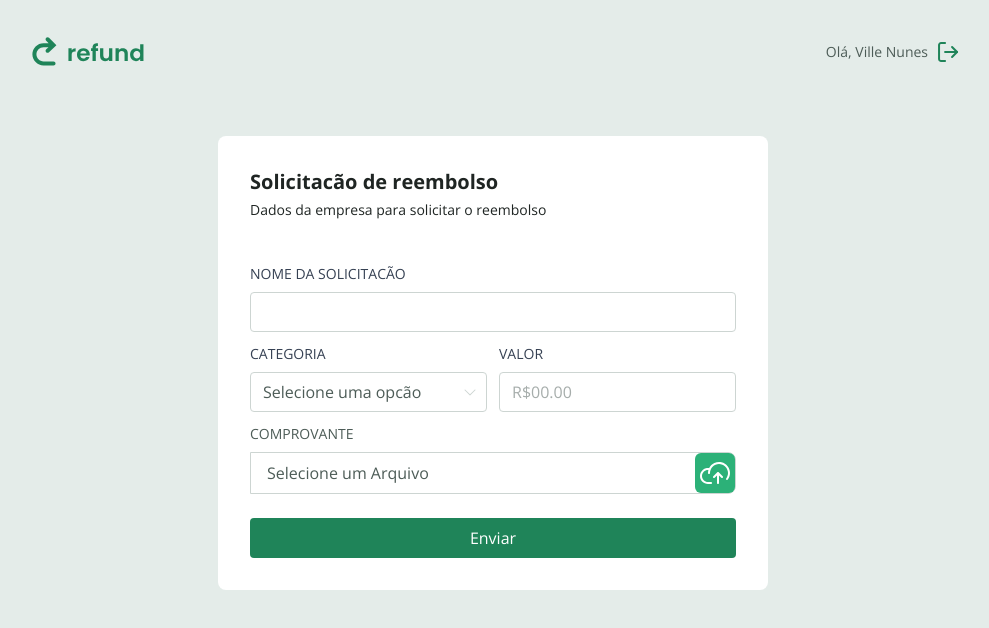
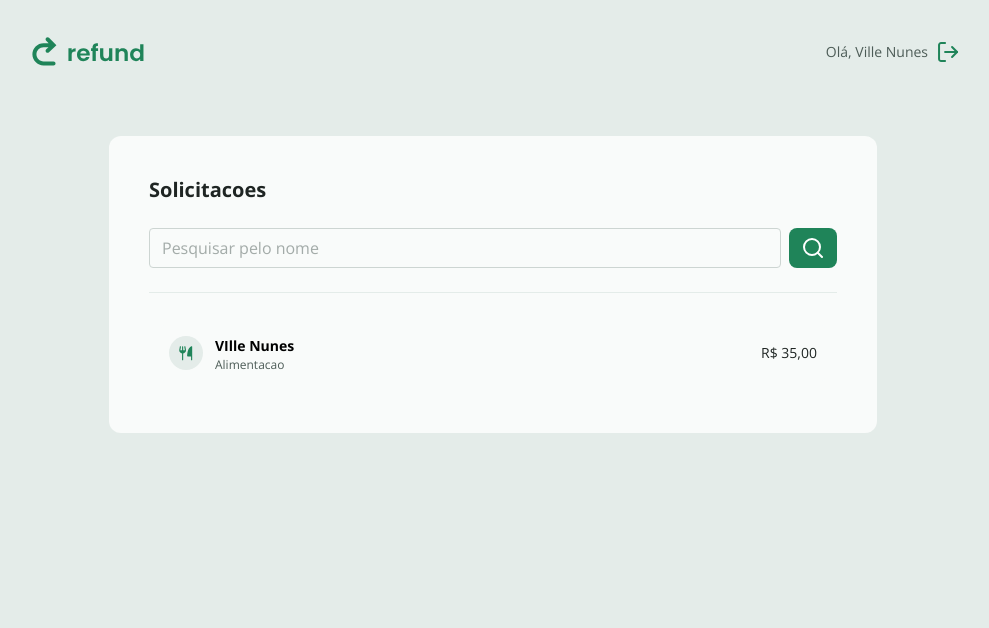
Before and after one commit to VilleSIlva/refund, a React (Vite) app: page / in a window 1280 px wide. Shown: the top 628 px of the page, without its empty margins (147-1136 px from the left). Built offline with nearby package versions, Linux system fonts and the light colour scheme.

Commit message:
Termiando a tela de solicitacoes de reembolso listagem

```diff
--- a/package.json
+++ b/package.json
@@ -11,10 +11,12 @@
   },
   "dependencies": {
     "@tailwindcss/vite": "^4.1.14",
+    "clsx": "^2.1.1",
     "react": "^19.1.1",
     "react-dom": "^19.1.1",
     "react-hook-form": "^7.65.0",
     "react-router-dom": "^7.9.4",
+    "tailwind-merge": "^3.3.1",
     "tailwindcss": "^4.1.14"
   },
   "devDependencies": {
--- a/src/components/Button.tsx
+++ b/src/components/Button.tsx
@@ -1,13 +1,22 @@
 import type React from "react";
+import { classMerge } from "../utils/classMerge";
 
 type ButtonProps = React.ComponentProps<'button'> & {
-    isLoading?:boolean
+    isLoading?:boolean,
+    variant?: 'base' | 'icon'
 }
 
-export function Button({children,isLoading,...props}:ButtonProps){
+const variants = {
+    button:{
+        base:'h-12 rounded-sm',
+        icon:'h-10 w-12 rounded-lg',
+    }
+}
+export function Button({children,isLoading,className,variant='base',...props}:ButtonProps){
     return(
         <button
-         className="bg-green-100 rounded-sm text-white py-2 mt-3 cursor-pointer hover:bg-green-200 transition-all disabled:opacity-50"
+         className={classMerge([
+            "bg-green-100  text-white flex items-center justify-center py-2  cursor-pointer hover:bg-green-200 transition-all disabled:opacity-50",variants.button[variant],className])}
          type="button"
          disabled={isLoading}
          {...props}>
--- a/src/components/Input.tsx
+++ b/src/components/Input.tsx
@@ -6,8 +6,8 @@ type InputProps =  InputHTMLAttributes<HTMLInputElement>&{
 export function Input({legend,...props}:InputProps){
     return (
         <fieldset className="text-gray-700 flex focus-within:text-green-100 flex-1">
-            {legend && (<legend className="text-inherit uppercase text-sm">{legend}</legend>)}
-            <input className="w-full h-10 rounded-sm border border-gray-300 px-3 mt-2 text-gray-200 focus:outline-green-100 bg-transparent" type="text"{...props} />
+            {legend && (<legend className="text-inherit uppercase text-sm mb-2">{legend}</legend>)}
+            <input className="w-full h-10 rounded-sm border border-gray-300 px-3 text-gray-200 focus:outline-green-100 bg-transparent" type="text"{...props} />
         </fieldset>
     )
 }
--- /dev/null
+++ b/src/components/ItemRefund.tsx
@@ -0,0 +1,28 @@
+import type React from "react"
+
+
+export interface IitemRefound{
+    userName:string,
+    category:string,
+    imgIcons:string,
+    price:string
+}
+
+type ItemRefundProps = React.ComponentProps<'a'> & {
+    data:IitemRefound
+}
+
+export function ItemRefund({data,...props}:ItemRefundProps){
+    return(
+        <a {...props} className="flex  items-center justify-items gap-3 bg-gray-500 cursor-pointer hover:bg-gray-400/90 rounded p-2" href="">
+           <img src={data.imgIcons} alt={data.category} />
+           <div className="flex-1">
+                <strong className="text-sm">{data.userName}</strong>
+                <p className="text-xs text-gray-200">{data.category}</p>
+           </div>
+           <span className="text-gray-100 text-sm">
+            {data.price}
+           </span>
+        </a>
+    )
+}
--- a/src/global.css
+++ b/src/global.css
@@ -27,3 +27,12 @@ select{
   background-size: 1rem;
   background-position: right 0.5rem top 50%;
 }
+
+::-webkit-scrollbar{
+  background:transparent;
+  width: 0.3rem;
+}
+
+::-webkit-scrollbar-thumb{
+  background:var(--color-green-100);
+}
--- /dev/null
+++ b/src/pages/Dashboard.tsx
@@ -0,0 +1,37 @@
+import { useState, type FormEvent } from "react";
+import { Input } from "../components/Input";
+
+import searchSvg from '../assets/search.svg'
+import { Button } from "../components/Button";
+import { ItemRefund, type IitemRefound } from "../components/ItemRefund";
+import { CATEGORIES } from "../utils/category";
+import { currentPrice } from "../utils/currentPrice";
+
+export function Dashboard(){
+    const item:IitemRefound = {
+        userName: 'VIlle Nunes',
+        price: currentPrice(35.0),
+        imgIcons:CATEGORIES.food.image,
+        category:CATEGORIES.food.name
+    }
+
+    const [name,setName] = useState('')
+    function fetchRefounds(e:FormEvent){
+        e.preventDefault()
+        console.log(name)
+
+    }
+    return (
+        <div className="bg-gray-500 rounded-xl p-10 md:min-w-[768px] w-full">
+            <h1 className="text-xl text-gray-100 font-bold">Solicitacoes</h1>
+            <form action="" onSubmit={fetchRefounds} className="flex items-center justify-center pb-6 border-b-[1px] border-b-gray-400 md:flex-row gap-2 mt-6 flex-1">
+                <Input onChange={(e)=>setName(e.target.value)} placeholder="Pesquisar pelo nome"/>
+                <Button variant="icon"><img src={searchSvg} alt="Ícone de lupa" /></Button>
+            </form>
+
+            <div className="p-3 mt-5 overflow-y-auto flex gap-1 flex-col max-h-[360px]">
+                <ItemRefund data={item}/>
+            </div>
+        </div>
+    )
+}
--- /dev/null
+++ b/src/routes/ManagerRoutes.tsx
@@ -0,0 +1,15 @@
+import { Routes,Route } from "react-router-dom";
+import { NotFound } from "../pages/NotFound";
+import { AppLayout } from "../components/AppLayout";
+import { Dashboard } from "../pages/Dashboard";
+
+export function ManagerRoutes(){
+    return(
+        <Routes>
+            <Route element={<AppLayout/>}>
+                <Route path="/" element={<Dashboard/>}/>
+                <Route path="*" element={<NotFound/>}/>
+            </Route>
+        </Routes>
+    )
+}
--- a/src/routes/index.tsx
+++ b/src/routes/index.tsx
@@ -1,11 +1,11 @@
 import { BrowserRouter } from "react-router-dom";
-import { EmployeeRoutes } from "./EmployeeRoutes";
+import { ManagerRoutes } from "./ManagerRoutes";
+
 
 export function Routes(){
     return(
         <BrowserRouter>
-            <EmployeeRoutes/>
-
+            <ManagerRoutes/>
         </BrowserRouter>
     )
 }
--- /dev/null
+++ b/src/utils/classMerge.ts
@@ -0,0 +1,6 @@
+import {clsx,type ClassValue} from 'clsx'
+import { twMerge } from 'tailwind-merge'
+
+export function classMerge(...inputs:ClassValue[]){
+    return twMerge(clsx(inputs))
+}
--- /dev/null
+++ b/src/utils/currentPrice.ts
@@ -0,0 +1,8 @@
+export function currentPrice(value:number):string{
+    const price = Intl.NumberFormat('pt-br',{
+        style:'currency',
+        currency: 'BRL'
+    })
+
+    return price.format(value)
+}
```
Also changed, not shown: 1 other file (tests, documents, lock files or other folders).
